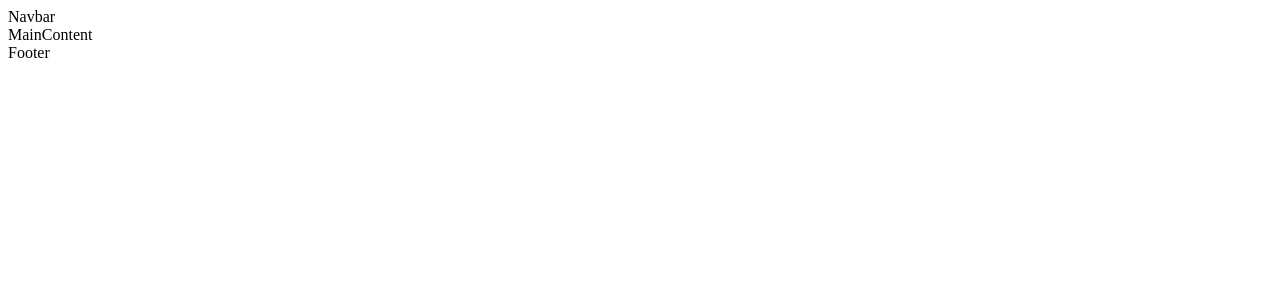
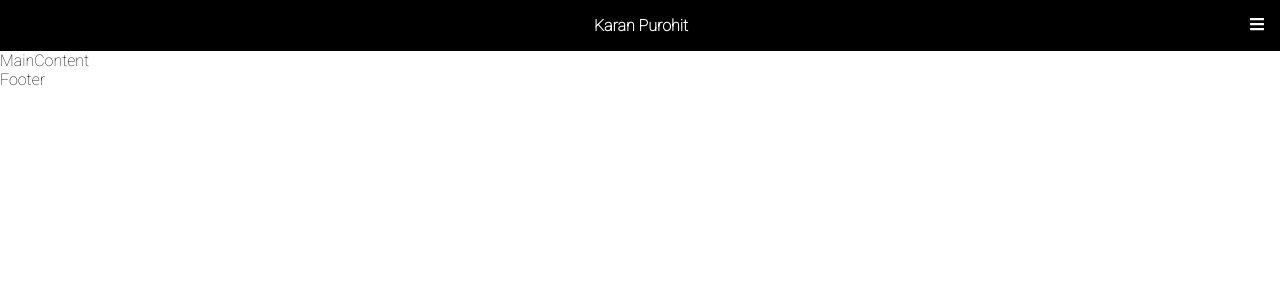
Before and after one commit to K-ran/personalReactSite, a React (Create React App) app: page / in a window 1280 px wide. Shown: the top 300 px of the page. Built offline with nearby package versions, Linux system fonts and the light colour scheme; the HTML template or start-up script is replaced by a standard one.

Commit message:
Navbar: added dropdown menu

```diff
--- a/package.json
+++ b/package.json
@@ -3,6 +3,9 @@
   "version": "0.1.0",
   "private": true,
   "dependencies": {
+    "@fortawesome/fontawesome-svg-core": "^1.2.35",
+    "@fortawesome/free-solid-svg-icons": "^5.15.3",
+    "@fortawesome/react-fontawesome": "^0.1.14",
     "@testing-library/jest-dom": "^5.12.0",
     "@testing-library/react": "^11.2.6",
     "@testing-library/user-event": "^12.8.3",
--- a/src/App.css
+++ b/src/App.css
@@ -0,0 +1,9 @@
+
+@import url('https://fonts.googleapis.com/css2?family=Roboto:wght@100&display=swap');
+
+body
+{
+    font-family: Roboto;
+    font-style: normal;
+    margin: 0%;
+}
--- a/src/App.js
+++ b/src/App.js
@@ -6,7 +6,7 @@ import MainContent from './components/main_content/MainContent'
 
 function App() {
   return (
-    <div>
+    <div className="app">
       <Navbar/>
       <MainContent/>
       <Footer/>
--- a/src/components/navbar/Navbar.css
+++ b/src/components/navbar/Navbar.css
@@ -0,0 +1,46 @@
+.navbar {
+    background-color: black;
+    color: white;
+    display: flex;
+    justify-content: space-between;
+    flex-direction: column;
+    padding:0.5em;
+
+}
+
+.navbar-title{
+    display: flex;
+    /* justify-content: space-around; */
+    padding: 0.5em;
+    font-weight: 600;
+    font-size: 1rem;
+
+}
+
+.navbar-title-text
+{
+    width: 100%;
+    display: flex;
+    justify-content: center;
+    padding-left: 1rem;
+}
+
+.navbar-menuItemList{
+    display: flex;
+    flex-direction: column;
+    margin: 0%;
+    padding:0%;
+}
+
+.navbar-menuItem > a
+{
+    text-decoration: none;
+    color: white;
+}
+.navbar-menuItem{
+    text-decoration: none;
+    list-style-type: none;
+    color: white;
+    padding: 0.5em;
+    margin: auto;
+}
--- a/src/components/navbar/Navbar.js
+++ b/src/components/navbar/Navbar.js
@@ -1,10 +1,40 @@
 import React, { Component } from 'react';
+import './Navbar.css'
+import { FontAwesomeIcon } from '@fortawesome/react-fontawesome'
+import { faBars } from '@fortawesome/free-solid-svg-icons'
+class Navbar extends Component {
 
-class Navbar extends Component {
+    constructor()
+    {
+        super();
+        this.state =
+        {
+            barextended:false
+        }
+    }
+
+    bar_toggle = () => {
+        this.setState(
+            {
+                barextended: !this.state.barextended
+            }
+        )
+    }
+
     render() {
         return (
-            <div>
-               Navbar
+            <div className="navbar">
+                <div className="navbar-title">
+                    <div className="navbar-title-text">Karan Purohit</div>
+                    <FontAwesomeIcon onClick={this.bar_toggle} className="navbar-title-icon" icon={faBars} />
+                </div>
+
+                <ul className="navbar-menuItemList" style={{display: this.state.barextended?"flex":"none"}}>
+                    <li className="navbar-menuItem" ><a href="/#">Home</a></li>
+                    <li className="navbar-menuItem" ><a href="/#">About</a></li>
+                    <li className="navbar-menuItem" ><a href="/#">Projects</a></li>
+                    <li className="navbar-menuItem" ><a href="/#">Contacts</a></li>
+                </ul>
             </div>
         );
     }
```
Also changed, not shown: 1 other file (tests, documents, lock files or other folders).
